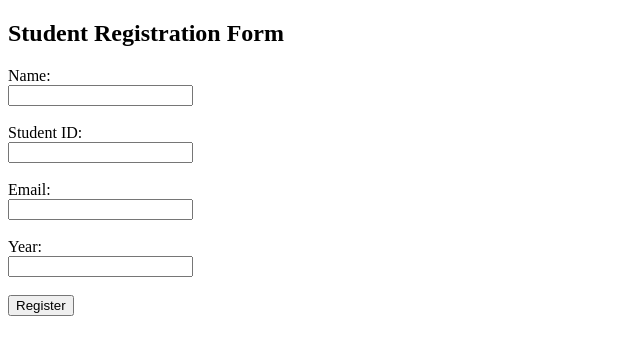
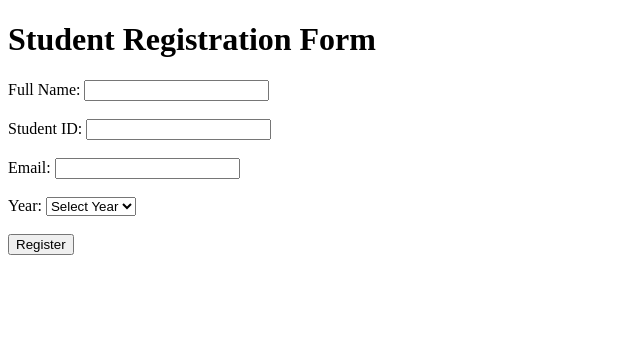
Before and after one commit to harimyadayala/week12-devops, a Flask app: page / in a window 1280 px wide. Shown: the top 355 px of the page, without its empty margins (0-640 px from the left). Run offline with Flask 3, Linux system fonts and the light colour scheme.

Commit message:
Update registration.html

```diff
--- a/templates/registration.html
+++ b/templates/registration.html
@@ -7,60 +7,34 @@
     <title>Student Registration</title>
 </head>
 <body>
-    <h2>Student Registration Form</h2>
+    <h1>Student Registration Form</h1>
 
-    <form id="registrationForm">
-        <label for="name">Name:</label><br>
+    <form action="/register" method="POST" id="registrationForm">
+        <label for="name">Full Name:</label>
         <input type="text" id="name" name="name" required>
         <br><br>
 
-        <label for="student_id">Student ID:</label><br>
+        <label for="student_id">Student ID:</label>
         <input type="text" id="student_id" name="student_id" required>
         <br><br>
 
-        <label for="email">Email:</label><br>
+        <label for="email">Email:</label>
         <input type="email" id="email" name="email" required>
         <br><br>
 
-        <label for="year">Year:</label><br>
-        <input type="text" id="year" name="year" required>
+        <label for="year">Year:</label>
+        <select id="year" name="year" required>
+            <option value="">Select Year</option>
+            <option value="1st Year">1st Year</option>
+            <option value="2nd Year">2nd Year</option>
+            <option value="3rd Year">3rd Year</option>
+            <option value="4th Year">4th Year</option>
+        </select>
         <br><br>
 
-        <button type="submit">Register</button>
+        <button type="submit" id="submitBtn" name="sb">
+            Register
+        </button>
     </form>
-
-    <p id="message"></p>
-
-    <script>
-        function registerStudent(event) {
-            event.preventDefault();
-
-            let name = document.getElementById("name").value.trim();
-            let studentId = document.getElementById("student_id").value.trim();
-            let email = document.getElementById("email").value.trim();
-            let year = document.getElementById("year").value.trim();
-
-            let message = document.getElementById("message");
-
-            if (name === "" || studentId === "" ||
-                email === "" || year === "") {
-                message.textContent = "Please fill all fields.";
-                message.style.color = "red";
-                return;
-            }
-
-            message.textContent =
-                "Registration successful! Welcome, " + name + ".";
-            message.style.color = "green";
-
-            console.log("Student Name:", name);
-            console.log("Student ID:", studentId);
-            console.log("Email:", email);
-            console.log("Year:", year);
-        }
-
-        document.getElementById("registrationForm")
-            .addEventListener("submit", registerStudent);
-    </script>
 </body>
 </html>
```
